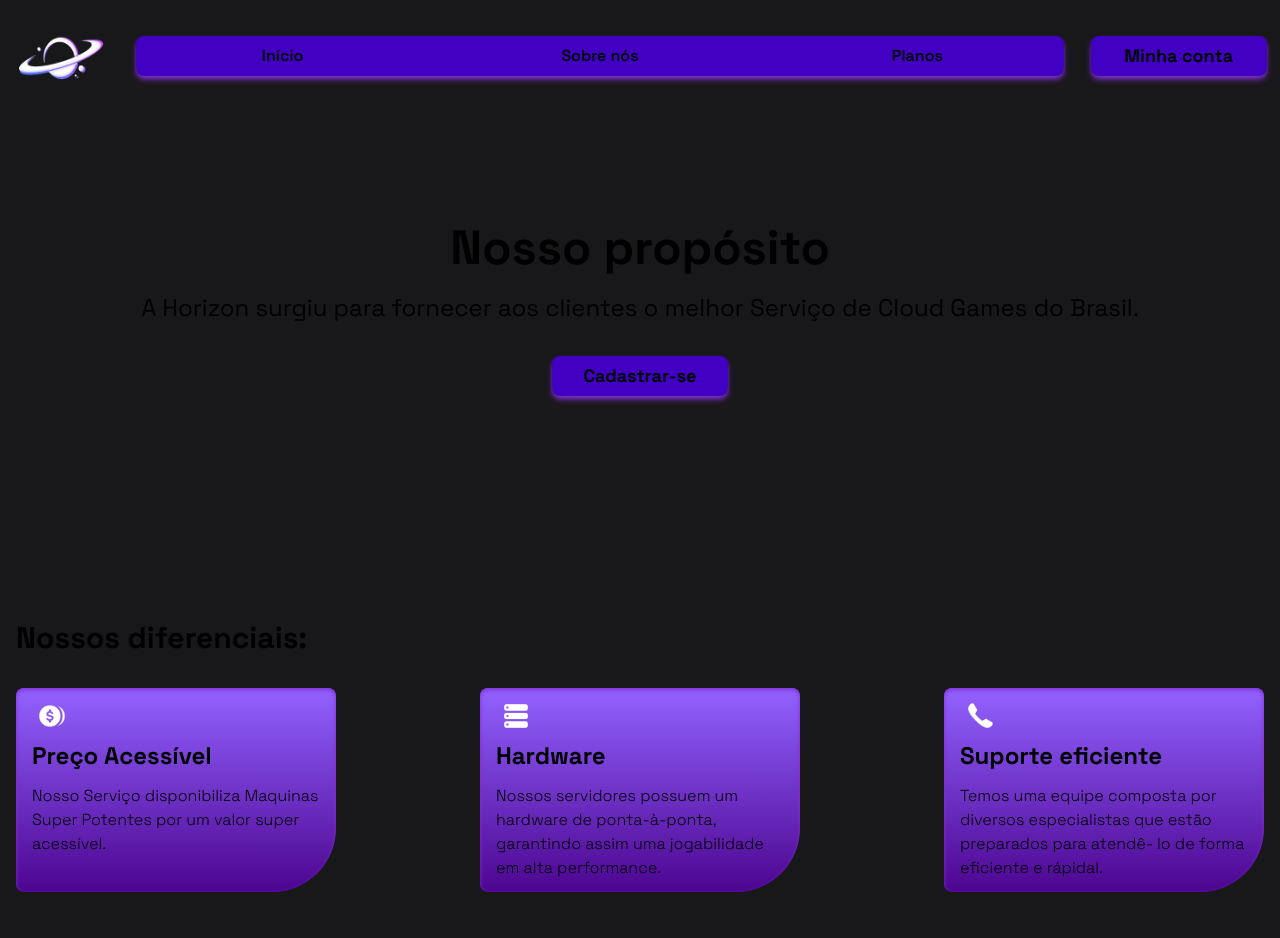
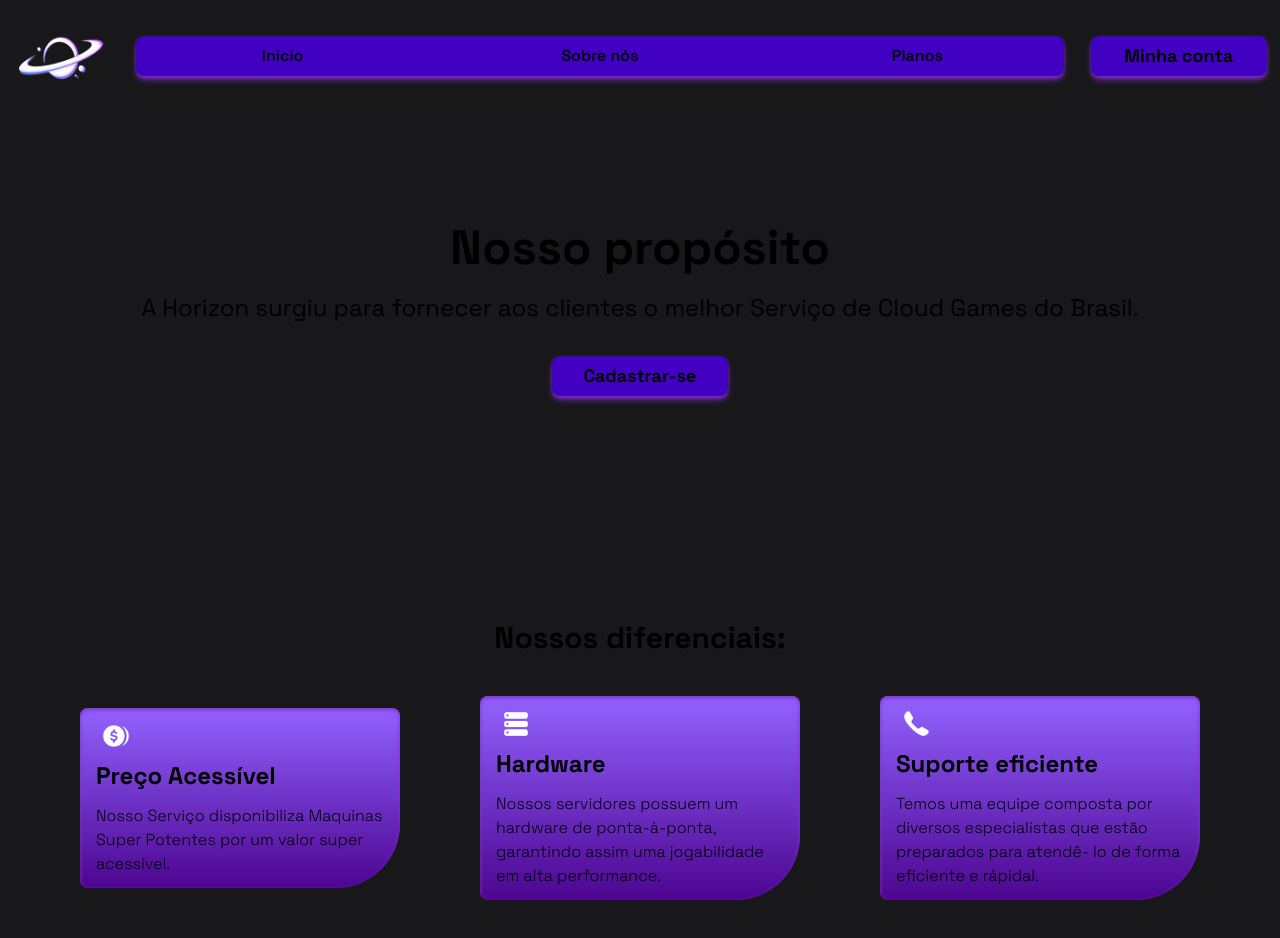
Before and after one commit to DevDaviSouza/Horizon-Cloud, a Next.js app: page /sobre-nos in a window 1280 px wide. Shown: the top 938 px of the page. Built offline with nearby package versions, Linux system fonts and the light colour scheme.

Commit message:
correção sobre nós

```diff
--- a/src/pages/sobre-nos/index.tsx
+++ b/src/pages/sobre-nos/index.tsx
@@ -12,7 +12,7 @@ import Footer from '@/components/footer'
 
 export default function Sobre() {
   return (
-    <div className="m-0 bg-fundo h-vh">
+    <div className="m-0 bg-fundo h-vh justify-center">
       <Header />
 
       <section className="flex flex-col  items-center justify-center mt-28">
@@ -26,11 +26,9 @@ export default function Sobre() {
         </div>
       </section>
 
-      <section className="justify-evenly items-center my-28 flex flex-col mt-56">
-        <div className=" justify-center">
-          <div className="font-extrabold text-3xl max-w-128 mb-5 ">Nossos diferenciais:</div>
+      <div className="flex justify-center font-extrabold text-3xl mb-5 mt-56 text-center">Nossos diferenciais:</div>
+      <section className="flex flex-row lg:flex-col justify-evenly items-center mt-10 md:pt-12">
 
-          <div className="flex flex-row gap-36 mt-8 sm:flex-col">
             <Destaques
               image={money}
               title="Preço Acessível"
@@ -48,8 +46,6 @@ export default function Sobre() {
               title="Suporte eficiente"
               text="Temos uma equipe composta por diversos especialistas que estão preparados para atendê- lo de forma eficiente e rápidal."
             />
-          </div>
-        </div>
       </section>
 
       <section className="flex flex-row justify-evenly items-center mt-56 lg:flex-col">
```
